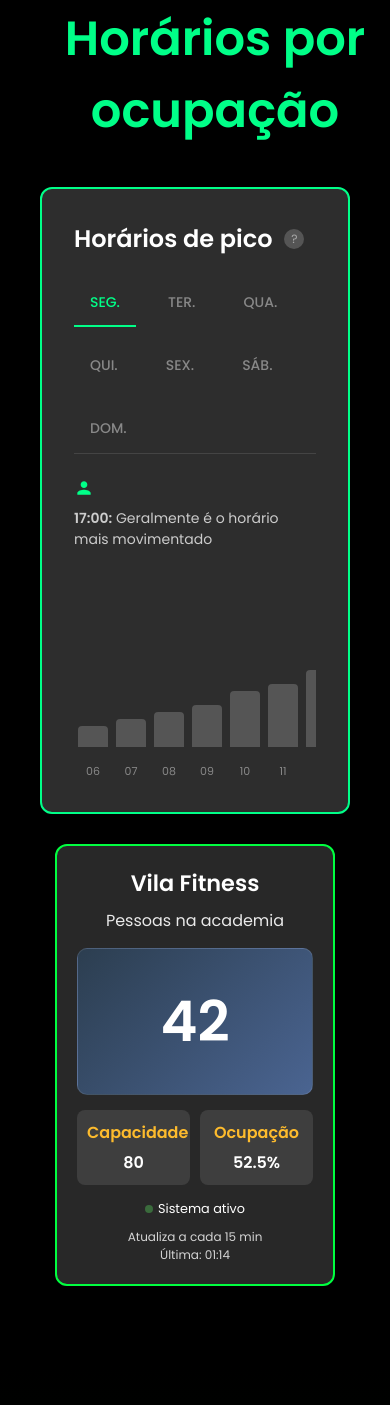
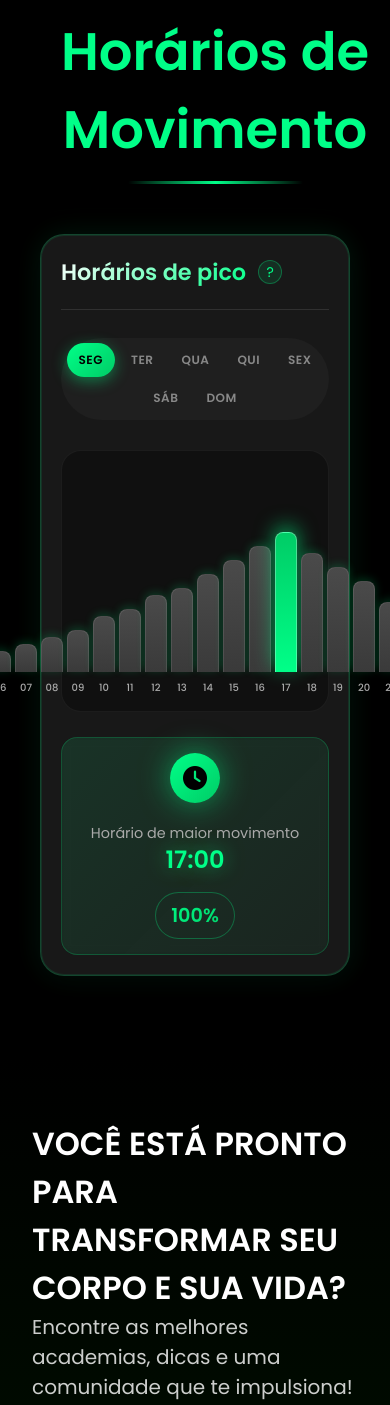
Before and after one commit to Samuel7622/Samuel7622.github.io, a website: page vilafitness.html in a window 390 px wide. Shown: the part 4164-5569 px from the top of the page. Drawn offline with Linux system fonts and the light colour scheme.

Commit message:
Refactor styles and update peak hours section
Refactor CSS styles for improved layout and responsiveness, update peak hours section, and enhance HTML structure.

```diff
--- a/vilafitness.html
+++ b/vilafitness.html
@@ -1282,21 +1282,35 @@
             font-size: 14px;
         }
 
-        /* ========== SEÇÃO DE HORÁRIOS ========== */
+        /* ========== SEÇÃO DE HORÁRIOS DE PICO MELHORADA ========== */
         .titulo {
             color: #00ff88;
             text-align: center;
-            font-size: 2rem;
-            margin: 40px 20px 20px;
+            font-size: 2.2rem;
+            margin: 50px 20px 30px;
             font-weight: 600;
-            width: 100%;
+            position: relative;
+            display: inline-block;
+            left: 50%;
+            transform: translateX(-50%);
+            padding-bottom: 15px;
+        }
+
+        .titulo::after {
+            content: '';
+            position: absolute;
+            bottom: 0;
+            left: 25%;
+            width: 50%;
+            height: 3px;
+            background: linear-gradient(90deg, transparent, #00ff88, transparent);
+            border-radius: 3px;
         }
 
         .separar {
             display: flex;
             justify-content: center;
-            gap: 30px;
-            flex-wrap: wrap;
+            align-items: center;
             padding: 20px;
             max-width: 1400px;
             margin: 0 auto;
@@ -1305,100 +1319,117 @@
 
         .peak-hours-container {
             width: 100%;
-            max-width: 900px;
+            max-width: 2000px;
             padding: 0 20px;
-            flex: 1;
-            min-width: 300px;
         }
 
         .peak-hours-card {
-            background: #2d2d2d;
-            border-radius: 12px;
+            background: rgba(30, 30, 30, 0.8);
+            backdrop-filter: blur(10px);
+            border-radius: 24px;
             padding: 32px;
-            border: 2px solid #00ff88;
-            width: 100%;
+            border: 1px solid rgba(0, 255, 136, 0.2);
+            box-shadow: 0 20px 40px rgba(0, 0, 0, 0.4),
+                        0 0 0 1px rgba(0, 255, 136, 0.1) inset,
+                        0 0 30px rgba(0, 255, 136, 0.1);
+            transition: all 0.3s ease;
+        }
+
+        .peak-hours-card:hover {
+            border-color: rgba(0, 255, 136, 0.4);
+            box-shadow: 0 25px 50px rgba(0, 0, 0, 0.5),
+                        0 0 0 1px rgba(0, 255, 136, 0.2) inset,
+                        0 0 40px rgba(0, 255, 136, 0.15);
         }
 
         .peak-header {
             display: flex;
             align-items: center;
             gap: 12px;
-            margin-bottom: 24px;
+            margin-bottom: 28px;
+            padding-bottom: 20px;
+            border-bottom: 1px solid rgba(255, 255, 255, 0.1);
         }
 
         .peak-header h2 {
-            font-size: 24px;
+            font-size: 1.8rem;
             font-weight: 600;
-            color: #fff;
+            background: linear-gradient(135deg, #fff 0%, #00ff88 100%);
+            -webkit-background-clip: text;
+            -webkit-text-fill-color: transparent;
             margin: 0;
         }
 
         .info-icon {
-            width: 20px;
-            height: 20px;
-            background: #555;
+            width: 24px;
+            height: 24px;
+            background: rgba(0, 255, 136, 0.1);
+            border: 1px solid rgba(0, 255, 136, 0.3);
             border-radius: 50%;
             display: flex;
             align-items: center;
             justify-content: center;
-            font-size: 12px;
-            color: #aaa;
+            font-size: 14px;
+            color: #00ff88;
             cursor: help;
+            transition: all 0.3s ease;
+        }
+
+        .info-icon:hover {
+            background: rgba(0, 255, 136, 0.2);
+            transform: scale(1.1);
         }
 
         .days {
             display: flex;
-            gap: 16px;
-            margin-bottom: 24px;
-            border-bottom: 1px solid #444;
+            gap: 8px;
+            margin-bottom: 30px;
             flex-wrap: wrap;
+            justify-content: center;
+            background: rgba(255, 255, 255, 0.03);
+            padding: 8px;
+            border-radius: 50px;
         }
 
         .day {
-            padding: 12px 16px;
+            padding: 10px 20px;
             cursor: pointer;
             color: #888;
             font-size: 14px;
-            font-weight: 500;
-            transition: all 0.3s;
-            border-bottom: 2px solid transparent;
-            flex-shrink: 0;
+            font-weight: 600;
+            transition: all 0.3s cubic-bezier(0.4, 0, 0.2, 1);
+            border-radius: 40px;
+            letter-spacing: 0.5px;
         }
 
         .day.active {
-            color: #00ff88;
-            border-bottom-color: #00ff88;
-        }
-
-        .peak-info {
-            display: flex;
-            align-items: center;
-            gap: 10px;
-            margin-bottom: 30px;
-            font-size: 14px;
-            color: #ccc;
-            flex-wrap: wrap;
-        }
-
-        .peak-info svg {
-            width: 20px;
-            height: 20px;
-            fill: #00ff88;
+            color: #000;
+            background: linear-gradient(135deg, #00ff88, #00cc66);
+            box-shadow: 0 4px 15px rgba(0, 255, 136, 0.4);
+        }
+
+        .chart-container {
+            background: rgba(0, 0, 0, 0.3);
+            border-radius: 20px;
+            padding: 25px 15px 15px 15px;
+            margin-bottom: 25px;
+            border: 1px solid rgba(255, 255, 255, 0.05);
         }
 
         .chart {
             position: relative;
-            height: 200px;
+            height: 220px;
             display: flex;
             align-items: flex-end;
+            justify-content: center;
             gap: 8px;
-            padding: 0 4px;
-            overflow-x: auto;
+            padding: 0 10px;
             width: 100%;
         }
 
         .bar-container {
             flex: 1;
+            max-width: 45px;
             min-width: 30px;
             display: flex;
             flex-direction: column;
@@ -1406,29 +1437,44 @@
             gap: 8px;
             cursor: pointer;
             position: relative;
-            flex-shrink: 0;
+            transition: all 0.3s ease;
+        }
+
+        .bar-container:hover {
+            transform: translateY(-5px);
         }
 
         .bar {
             width: 100%;
-            background: #555;
-            border-radius: 4px 4px 0 0;
-            transition: all 0.3s;
+            background: linear-gradient(to top, #3a3a3a, #4a4a4a);
+            border-radius: 8px 8px 0 0;
+            transition: all 0.3s cubic-bezier(0.4, 0, 0.2, 1);
             min-height: 8px;
+            box-shadow: 0 -2px 10px rgba(0, 255, 136, 0.2);
+            position: relative;
+            border: 1px solid rgba(255, 255, 255, 0.1);
+            border-bottom: none;
         }
 
         .bar.peak {
-            background: #00ff88;
-        }
-
-        .bar-container:hover .bar {
-            opacity: 0.8;
+            background: linear-gradient(to top, #00ff88, #00cc66);
+            box-shadow: 0 -5px 20px rgba(0, 255, 136, 0.6);
+            border-color: rgba(255, 255, 255, 0.3);
+        }
+
+        .bar-container:hover .bar:not(.peak) {
+            background: linear-gradient(to top, #4a4a4a, #5a5a5a);
         }
 
         .hour-label {
-            font-size: 11px;
-            color: #888;
-            margin-top: 8px;
+            font-size: 12px;
+            color: #aaa;
+            font-weight: 500;
+            transition: color 0.3s ease;
+        }
+
+        .bar-container:hover .hour-label {
+            color: #00ff88;
         }
 
         .tooltip {
@@ -1436,108 +1482,93 @@
             bottom: 100%;
             left: 50%;
             transform: translateX(-50%);
-            background: #000;
-            color: #fff;
-            padding: 6px 12px;
-            border-radius: 6px;
+            background: rgba(0, 0, 0, 0.9);
+            color: #00ff88;
+            padding: 8px 12px;
+            border-radius: 8px;
             font-size: 12px;
+            font-weight: 600;
             white-space: nowrap;
             opacity: 0;
             pointer-events: none;
-            transition: opacity 0.3s;
-            margin-bottom: 8px;
+            transition: all 0.2s ease;
+            margin-bottom: 10px;
+            border: 1px solid rgba(0, 255, 136, 0.3);
+            box-shadow: 0 4px 15px rgba(0, 0, 0, 0.5);
+            z-index: 100;
+        }
+
+        .tooltip::after {
+            content: '';
+            position: absolute;
+            top: 100%;
+            left: 50%;
+            transform: translateX(-50%);
+            border-width: 6px;
+            border-style: solid;
+            border-color: rgba(0, 255, 136, 0.3) transparent transparent transparent;
         }
 
         .bar-container:hover .tooltip {
             opacity: 1;
-        }
-
-        /* CONTADOR */
-        .container2 {
-            width: 100%;
-            max-width: 280px;
-            background-color: rgba(50, 50, 50, 0.8);
-            border-radius: 12px;
-            padding: 20px;
-            color: white;
-            box-shadow: 0 5px 15px rgba(0, 0, 0, 0.4);
-            text-align: center;
-            border: 2px solid #00ff40;
-            flex-shrink: 0;
-        }
-
-        .container2 h1 {
-            font-size: 1.4rem;
-            margin-bottom: 8px;
-        }
-
-        .counter-display {
-            background: linear-gradient(135deg, #2c3e50, #4a6491);
-            border-radius: 10px;
-            padding: 20px;
-            margin: 15px 0;
-            border: 1px solid rgba(255, 255, 255, 0.1);
-        }
-
-        .counter-value {
-            font-size: 3.5rem;
-            font-weight: bold;
-            margin: 10px 0;
-        }
-
-        .counter-label {
-            font-size: 1rem;
-            opacity: 0.9;
-        }
-
-        .info-panel {
-            display: flex;
-            justify-content: space-between;
-            margin: 15px 0;
-            gap: 10px;
-            flex-wrap: wrap;
-        }
-
-        .info-card {
-            background-color: rgba(255, 255, 255, 0.1);
-            border-radius: 8px;
-            padding: 10px;
+            margin-bottom: 15px;
+        }
+
+        /* PICO DESTAQUE */
+        .peak-highlight {
+            background: linear-gradient(135deg, rgba(0, 255, 136, 0.1) 0%, rgba(0, 204, 102, 0.05) 100%);
+            border-radius: 16px;
+            padding: 20px 25px;
+            margin-top: 20px;
+            display: flex;
+            align-items: center;
+            gap: 20px;
+            border: 1px solid rgba(0, 255, 136, 0.2);
+            backdrop-filter: blur(5px);
+        }
+
+        .peak-highlight-icon {
+            width: 50px;
+            height: 50px;
+            background: linear-gradient(135deg, #00ff88, #00cc66);
+            border-radius: 50%;
+            display: flex;
+            align-items: center;
+            justify-content: center;
+            color: #000;
+            font-size: 1.5rem;
+            box-shadow: 0 0 30px rgba(0, 255, 136, 0.5);
+        }
+
+        .peak-highlight-content {
             flex: 1;
-            min-width: 80px;
-        }
-
-        .info-card h3 {
-            font-size: 1.0rem !important;
-            margin-bottom: 5px;
-            color: #fdbb2d;
-        }
-
-        .info-card p {
-            font-size: 1rem;
-            font-weight: bold;
-        }
-
-        .last-update {
-            font-size: 0.75rem;
-            opacity: 0.8;
-            margin-top: 10px;
-        }
-
-        .status {
-            display: flex;
-            align-items: center;
-            justify-content: center;
-            font-size: 0.8rem;
-            margin-top: 8px;
-        }
-
-        .status-dot {
-            width: 8px;
-            height: 8px;
-            border-radius: 50%;
-            background-color: #4CAF50;
-            margin-right: 5px;
-            animation: pulse 2s infinite;
+            display: flex;
+            flex-direction: column;
+        }
+
+        .peak-highlight-label {
+            font-size: 0.9rem;
+            color: #aaa;
+            margin-bottom: 4px;
+        }
+
+        .peak-highlight-time {
+            font-size: 2rem;
+            font-weight: 700;
+            color: #00ff88;
+            line-height: 1;
+            text-shadow: 0 0 20px rgba(0, 255, 136, 0.5);
+        }
+
+        .peak-highlight-percent {
+            font-size: 1.5rem;
+            font-weight: 700;
+            background: linear-gradient(135deg, #00ff88, #00cc66);
+            -webkit-background-clip: text;
+            -webkit-text-fill-color: transparent;
+            padding: 8px 15px;
+            border-radius: 40px;
+            border: 1px solid rgba(0, 255, 136, 0.3);
         }
 
         /* ========== FOOTER ========== */
@@ -1700,11 +1731,62 @@
             box-shadow: 0 4px 12px rgba(0, 255, 136, 0.2);
         }
 
-        /* Correção do seletor que estava incompleto */
-        .academia-nav a:hover {
-            opacity: 1;
-            color: #00ff40;
-            transform: translateX(5px);
+        /* Responsividade para a seção de pico */
+        @media (max-width: 768px) {
+            .peak-hours-card {
+                padding: 20px;
+            }
+
+            .peak-header h2 {
+                font-size: 1.4rem;
+            }
+
+            .days {
+                gap: 4px;
+                padding: 5px;
+            }
+
+            .day {
+                padding: 8px 12px;
+                font-size: 12px;
+            }
+
+            .chart {
+                gap: 4px;
+            }
+
+            .bar-container {
+                min-width: 25px;
+            }
+
+            .peak-highlight {
+                flex-direction: column;
+                text-align: center;
+                padding: 15px;
+            }
+
+            .peak-highlight-time {
+                font-size: 1.5rem;
+            }
+        }
+
+        @media (max-width: 480px) {
+            .bar-container {
+                min-width: 22px;
+            }
+
+            .hour-label {
+                font-size: 10px;
+            }
+
+            .tooltip {
+                font-size: 10px;
+                padding: 5px 8px;
+            }
+
+            .peak-highlight-percent {
+                font-size: 1.2rem;
+            }
         }
     </style>
 </head>
@@ -1712,7 +1794,6 @@
     <header class="header-container" id="menu">
         <div class="nav-wrapper">
             <div class="brand-container">
-                <!-- CORREÇÃO 1: Removido href="#" da logo -->
                 <img src="logo.png" alt="Logo" class="logo-img">
             </div>
             <div class="right-controls">
@@ -1763,11 +1844,9 @@
 
     <div class="menu-overlay" id="menuOverlay"></div>
 
-
     <h1 class="page-title">
         <span class="title-text">Vila Fitness</span>
     </h1>
-
 
     <div class="main-wrapper">
         <!-- GALERIA DE FOTOS (ESQUERDA) -->
@@ -1930,7 +2009,7 @@
                     </div>
                 </div>
 
-                <!-- CARD DE CONTATO CORRIGIDO -->
+                <!-- CARD DE CONTATO -->
                 <div class="card card-contact">
                     <div class="card-header">
                         <div class="card-icon">
@@ -1944,7 +2023,6 @@
 
                     <div class="card-content">
                         <div class="contact-methods">
-                            <!-- CORREÇÃO 2: DDD corrigido para 86 -->
                             <a href="tel:+55869977949953" class="contact-btn phone">
                                 <div class="contact-icon">
                                     <i class="fas fa-phone"></i>
@@ -1955,7 +2033,6 @@
                                 </div>
                             </a>
 
-                            <!-- CORREÇÃO 3: Instagram no lugar do email -->
                             <a href="https://www.instagram.com/vilafitness_p2/" target="_blank" class="contact-btn instagram">
                                 <div class="contact-icon">
                                     <i class="fab fa-instagram"></i>
@@ -2020,11 +2097,10 @@
         </div>
     </div>
 
-    <!-- SEÇÃO DO MAPA CORRIGIDA -->
+    <!-- SEÇÃO DO MAPA -->
     <section class="map-section">
         <h2 class="map-title">Localização da Academia</h2>
         <div class="map-container">
-            <!-- CORREÇÃO 4: Iframe correto da Vila Fitness -->
             <iframe
                 class="map-iframe"
                 src="https://www.google.com/maps/embed?pb=!1m18!1m12!1m3!1d3977.8368349678203!2d-41.44984742414946!3d-4.441453747216908!2m3!1f0!2f0!3f0!3m2!1i1024!2i768!4f13.1!3m3!1m2!1s0x793901922d9fbf5%3A0x363b5c4230371b5e!2sR.%20Raimundo%20Nonato%20Brand%C3%A3o%2C%20776%2C%20Pedro%20II%20-%20PI%2C%2064255-000!5e0!3m2!1spt-BR!2sbr!4v1771547186298!5m2!1spt-BR!2sbr"
@@ -2037,7 +2113,6 @@
                 title="Mapa da Academia Vila Fitness">
             </iframe>
 
-            <!-- CORREÇÃO 5: Informações atualizadas da Vila Fitness -->
             <div class="map-info">
                 <h3>Vila Fitness</h3>
                 <p>R. Raimundo Nonato Brandão, 776</p>
@@ -2046,66 +2121,42 @@
         </div>
     </section>
 
-    <div class="titulo"><h2>Horários por ocupação</h2></div>
+    <!-- ========== SEÇÃO DE HORÁRIOS DE PICO ========== -->
+    <div class="titulo"><h2>Horários de Movimento</h2></div>
 
     <div class="separar">
         <div class="peak-hours-container">
             <div class="peak-hours-card">
                 <div class="peak-header">
                     <h2>Horários de pico</h2>
-                    <div class="info-icon">?</div>
+                    <div class="info-icon" title="Baseado no histórico de movimento">?</div>
                 </div>
 
                 <div class="days">
-                    <div class="day active">SEG.</div>
-                    <div class="day">TER.</div>
-                    <div class="day">QUA.</div>
-                    <div class="day">QUI.</div>
-                    <div class="day">SEX.</div>
-                    <div class="day">SÁB.</div>
-                    <div class="day">DOM.</div>
-                </div>
-
-                <div class="peak-info">
-                    <svg viewBox="0 0 24 24">
-                        <path d="M12 12c2.21 0 4-1.79 4-4s-1.79-4-4-4-4 1.79-4 4 1.79 4 4 4zm0 2c-2.67 0-8 1.34-8 4v2h16v-2c0-2.66-5.33-4-8-4z"/>
-                    </svg>
-                    <span><strong>17:00:</strong> Geralmente é o horário mais movimentado</span>
-                </div>
-
+                    <div class="day active">SEG</div>
+                    <div class="day">TER</div>
+                    <div class="day">QUA</div>
+                    <div class="day">QUI</div>
+                    <div class="day">SEX</div>
+                    <div class="day">SÁB</div>
+                    <div class="day">DOM</div>
+                </div>
+
+                <div class="chart-container">
                     <div class="chart" id="chart"></div>
                 </div>
-        </div>
-
-        <div class="container2" id="peak">
-            <header>
-                <h1>Vila Fitness</h1>
-                <p class="counter-label">Pessoas na academia</p>
-            </header>
-
-            <div class="counter-display">
-                <div class="counter-value" id="peopleCount">42</div>
-            </div>
-
-            <div class="info-panel">
-                <div class="info-card">
-                    <h3>Capacidade</h3>
-                    <p>80</p>
-                </div>
-                <div class="info-card">
-                    <h3>Ocupação</h3>
-                    <p id="occupancyRate">52.5%</p>
-                </div>
-            </div>
-
-            <div class="status">
-                <div class="status-dot"></div>
-                <span>Sistema ativo</span>
-            </div>
-
-            <div class="last-update">
-                <p>Atualiza a cada 15 min</p>
-                <p>Última: <span id="lastUpdate">15:30</span></p>
+
+                <!-- PICO DESTAQUE -->
+                <div class="peak-highlight">
+                    <div class="peak-highlight-icon">
+                        <i class="fas fa-clock"></i>
+                    </div>
+                    <div class="peak-highlight-content">
+                        <span class="peak-highlight-label">Horário de maior movimento</span>
+                        <span class="peak-highlight-time" id="peakHourDisplay">17:00</span>
+                    </div>
+                    <div class="peak-highlight-percent" id="peakPercentDisplay">100%</div>
+                </div>
             </div>
         </div>
     </div>
@@ -2129,7 +2180,6 @@
                             values="-270 230;243 220;-270 230" keyTimes="0; .6; 1" keySplines="0.42, 0, 0.58, 1.0;0.42, 0, 0.58, 1.0"
                             repeatCount="indefinite" />
                     </use>
-                    <!-- CORREÇÃO 6: opacty → opacity -->
                     <use xlink:href="#wave" opacity=".9">
                         <animateTransform attributeName="transform" attributeType="XML" type="translate" dur="4s" calcMode="spline"
                             values="0 230;-140 200;0 230" keyTimes="0; .4; 1" keySplines="0.42, 0, 0.58, 1.0;0.42, 0, 0.58, 1.0"
@@ -2148,7 +2198,6 @@
             <div class="academia-bottom">
                 <div class="academia-logo-content">
                     <div class="academia-socials">
-                        <!-- CORREÇÃO 7: Instagram da Vila Fitness no footer -->
                         <a href="https://www.instagram.com/vilafitness_p2/" target="_blank" class="instagram" title="Instagram">
                             <i class="fab fa-instagram"></i>
                         </a>
@@ -2163,14 +2212,12 @@
                     </ul>
                     <ul>
                         <li><h4>EXPLORE</h4></li>
-                        <!-- CORREÇÃO 8: Link do Academias funcionando -->
                         <li><a href="academias-publicas.html">Academias</a></li>
                         <li><a href="#">Artes Marciais</a></li>
                         <li><a href="#">Blog e Dicas</a></li>
                     </ul>
                     <ul>
                         <li><h4>CONECTE-SE</h4></li>
-                        <!-- CORREÇÃO 9: Link para seguir nas redes -->
                         <li><a href="https://www.instagram.com/vilafitness_p2/" target="_blank">Siga-nos nas Redes Sociais</a></li>
                         <li><a href="#">Política de Privacidade</a></li>
                         <li><a href="#">Termos de Uso</a></li>
@@ -2524,7 +2571,7 @@
         document.querySelector('.total-slides').textContent = images.length;
 
         // ============================================
-        // FUNÇÕES PARA O MAPA (CORRIGIDAS)
+        // FUNÇÕES PARA O MAPA
         // ============================================
         window.abrirMapaCompleto = function() {
             window.open('https://www.google.com/maps/place/R.+Raimundo+Nonato+Brand%C3%A3o,+776,+Pedro+II+-+PI', '_blank');
@@ -2578,6 +2625,10 @@
         const maxValue = Math.max(...hours.map(h => h.value));
         const peakHour = hours.reduce((max, h) => h.value > max.value ? h : max, hours[0]);
 
+        // Limpar chart antes de adicionar (caso já exista)
+        if (chart) {
+            chart.innerHTML = '';
+
             hours.forEach(hour => {
                 const container = document.createElement('div');
                 container.className = 'bar-container';
@@ -2604,6 +2655,16 @@
                 container.appendChild(label);
                 chart.appendChild(container);
             });
+        }
+
+        // Atualizar display do horário de pico
+        const peakHourDisplay = document.getElementById('peakHourDisplay');
+        const peakPercentDisplay = document.getElementById('peakPercentDisplay');
+
+        if (peakHourDisplay && peakPercentDisplay) {
+            peakHourDisplay.textContent = peakHour.time + ':00';
+            peakPercentDisplay.textContent = peakHour.value + '%';
+        }
 
         // Dias da semana
         const days = document.querySelectorAll('.day');
@@ -2624,43 +2685,6 @@
             });
         });
 
-        // Contador de pessoas
-        const peopleCountElement = document.getElementById('peopleCount');
-        const occupancyRateElement = document.getElementById('occupancyRate');
-        const lastUpdateElement = document.getElementById('lastUpdate');
-
-        let peopleCount = 42;
-        const maxCapacity = 80;
-
-        function updateDisplay() {
-            peopleCountElement.textContent = peopleCount;
-
-            const occupancyRate = (peopleCount / maxCapacity * 100).toFixed(1);
-            occupancyRateElement.textContent = `${occupancyRate}%`;
-
-            const now = new Date();
-            const timeString = now.toLocaleTimeString('pt-BR', { hour: '2-digit', minute: '2-digit' });
-            lastUpdateElement.textContent = timeString;
-        }
-
-        function simulateVariation() {
-            const variation = Math.floor(Math.random() * 11) - 5;
-            const newCount = peopleCount + variation;
-
-            if (newCount >= 0 && newCount <= maxCapacity) {
-                peopleCount = newCount;
-            } else if (newCount < 0) {
-                peopleCount = 0;
-            } else {
-                peopleCount = maxCapacity;
-            }
-
-            updateDisplay();
-        }
-
-        updateDisplay();
-        setInterval(simulateVariation, 900000);
-
         // ============================================
         // RESPONSIVIDADE PARA MOBILE
         // ============================================
@@ -2719,6 +2743,7 @@
 
         // Efeito de digitação no título
         const titleText = document.querySelector('.title-text');
+        if (titleText) {
             const originalText = titleText.textContent;
             titleText.textContent = '';
 
@@ -2732,6 +2757,7 @@
             };
 
             setTimeout(typeWriter, 500);
+        }
     </script>
 </body>
 </html>
```
Lines whose indentation alone changed are shown as unchanged.
